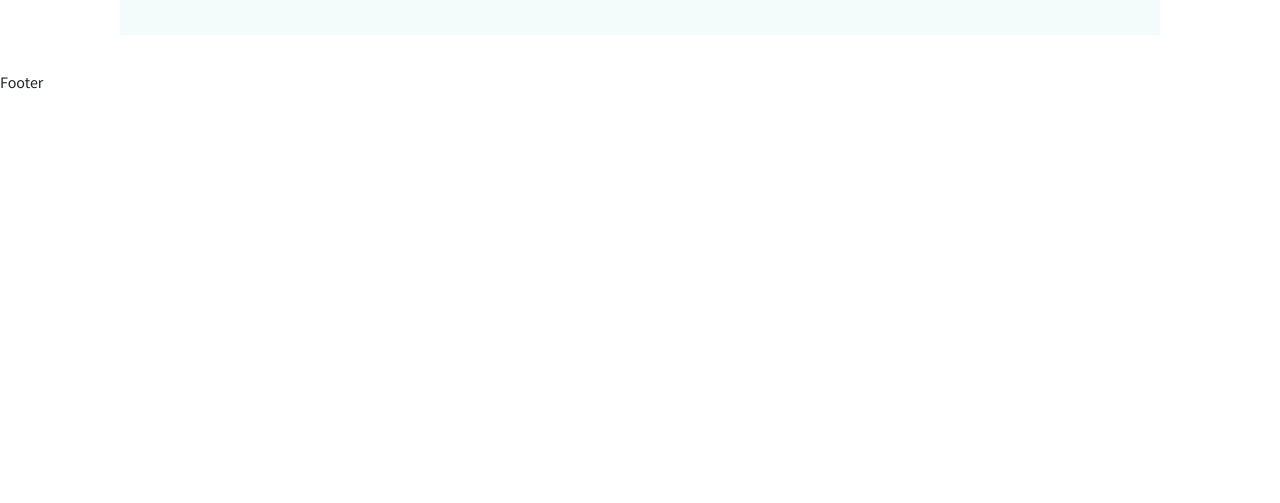
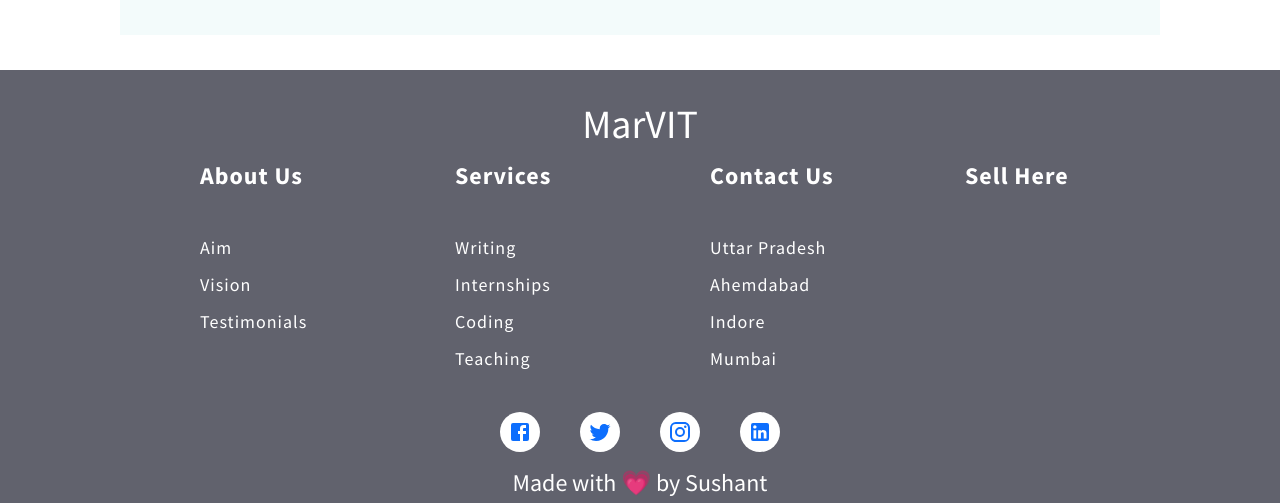
Before and after one commit to sushant4191/VIT-marketplace, a React (Create React App) app: page / in a window 1280 px wide. Shown: the part 3658-4161 px from the top of the page. Before the commit the page ends 3752 px from the top, so only its background shows below. Built offline with nearby package versions, Linux system fonts and the light colour scheme.

Commit message:
footer-design

```diff
--- a/src/components/Footer.jsx
+++ b/src/components/Footer.jsx
@@ -1,11 +1,69 @@
+import { Facebook, Instagram, LinkedIn, Twitter } from '@material-ui/icons';
 import React from 'react'
+import { Box,Container,Row,Column,FooterLink,Heading, FooterItem, Icon} from "./FooterStyles";
 
 const Footer = () => {
     return (
-        <div>
-            Footer
-        </div>
-    )
+        <Box>
+        <h1 style={{ color: "white",
+                     textAlign: "center",
+                     marginTop: "-50px",
+                     marginBottom:"10px"}}>
+          MarVIT
+        </h1>
+        <Container>
+          <Row>
+            <Column>
+              <Heading>About Us</Heading>
+              <FooterLink href="#">Aim</FooterLink>
+              <FooterLink href="#">Vision</FooterLink>
+              <FooterLink href="#">Testimonials</FooterLink>
+            </Column>
+            <Column>
+              <Heading>Services</Heading>
+              <FooterLink href="#">Writing</FooterLink>
+              <FooterLink href="#">Internships</FooterLink>
+              <FooterLink href="#">Coding</FooterLink>
+              <FooterLink href="#">Teaching</FooterLink>
+            </Column>
+            <Column>
+              <Heading>Contact Us</Heading>
+              <FooterLink href="#">Uttar Pradesh</FooterLink>
+              <FooterLink href="#">Ahemdabad</FooterLink>
+              <FooterLink href="#">Indore</FooterLink>
+              <FooterLink href="#">Mumbai</FooterLink>
+            </Column>
+            <Column>
+                <Heading>Sell Here</Heading>
+            </Column>
+          </Row>
+
+        </Container>
+        <FooterItem>
+              <Icon href="#">
+                  <Facebook/>
+              </Icon>
+              <Icon href="#">
+                  <Twitter/>
+              </Icon>
+              <Icon href="#">
+                  <Instagram/>
+              </Icon>
+              <Icon href="#">
+                  <LinkedIn/>
+              </Icon>
+             </FooterItem>
+
+          <h4 style={{ color: "white",
+                     textAlign: "center",
+                     marginTop: "12px",
+                     marginBottom:"-3em"}}>
+          Made with 💗 by Sushant
+        </h4>
+      </Box>
+
+
+    );
 }
 
 export default Footer
--- /dev/null
+++ b/src/components/FooterStyles.js
@@ -0,0 +1,94 @@
+import styled from 'styled-components';
+
+export const Box = styled.div`
+  padding: 80px 60px;
+  background: #61626d;
+  position: relative;
+  bottom: 0;
+  /* right:0; */
+  width: 100%;
+
+  @media (max-width: 1000px) {
+    padding: 70px 30px;
+  }
+`;
+
+export const Container = styled.div`
+    display: flex;
+    flex-direction: column;
+    justify-content: center;
+    max-width: 1000px;
+    margin: 0 auto;
+    /* background: red; */
+    letter-spacing: 1px;
+`
+
+export const Column = styled.div`
+  display: flex;
+  flex-direction: column;
+  text-align: left;
+  margin-left: 60px;
+`;
+
+export const Row = styled.div`
+  display: grid;
+  grid-template-columns: repeat(auto-fill,
+                         minmax(185px, 1fr));
+  grid-gap: 20px;
+
+  @media (max-width: 1000px) {
+    grid-template-columns: repeat(auto-fill,
+                           minmax(200px, 1fr));
+  }
+`;
+
+export const Heading = styled.p`
+  font-size: 24px;
+  color: #fff;
+  margin-bottom: 40px;
+  font-weight: bold;
+`;
+
+export const FooterLink = styled.a`
+  color: #fff;
+  margin-bottom: 10px;
+  font-size: 18px;
+  text-decoration: none;
+
+  &:hover {
+      color: #2c2c2c;
+      transition: 200ms ease-in;
+  }
+`;
+
+export const FooterItem = styled.div`
+  color: #fff;
+  display: flex;
+  flex-direction: row;
+  justify-content: center;
+  margin: 20px auto;
+  align-items: center;
+  margin-bottom: -5px;
+
+  &:hover {
+      color: #2c2c2c;
+      transition: 200ms ease-in;
+  }
+`;
+
+export const Icon = styled.a`
+    width:40px;
+    height: 40px;
+    border-radius:50%;
+    background-color: white;
+    display: flex;
+    align-items: center;
+    justify-content: center;
+    margin: 10px 20px;
+    transition: all 0.25s ease;
+
+    &:hover{
+        background-color:#e9f5f5;
+        transform:scale(1.1);
+    }
+`;
```
